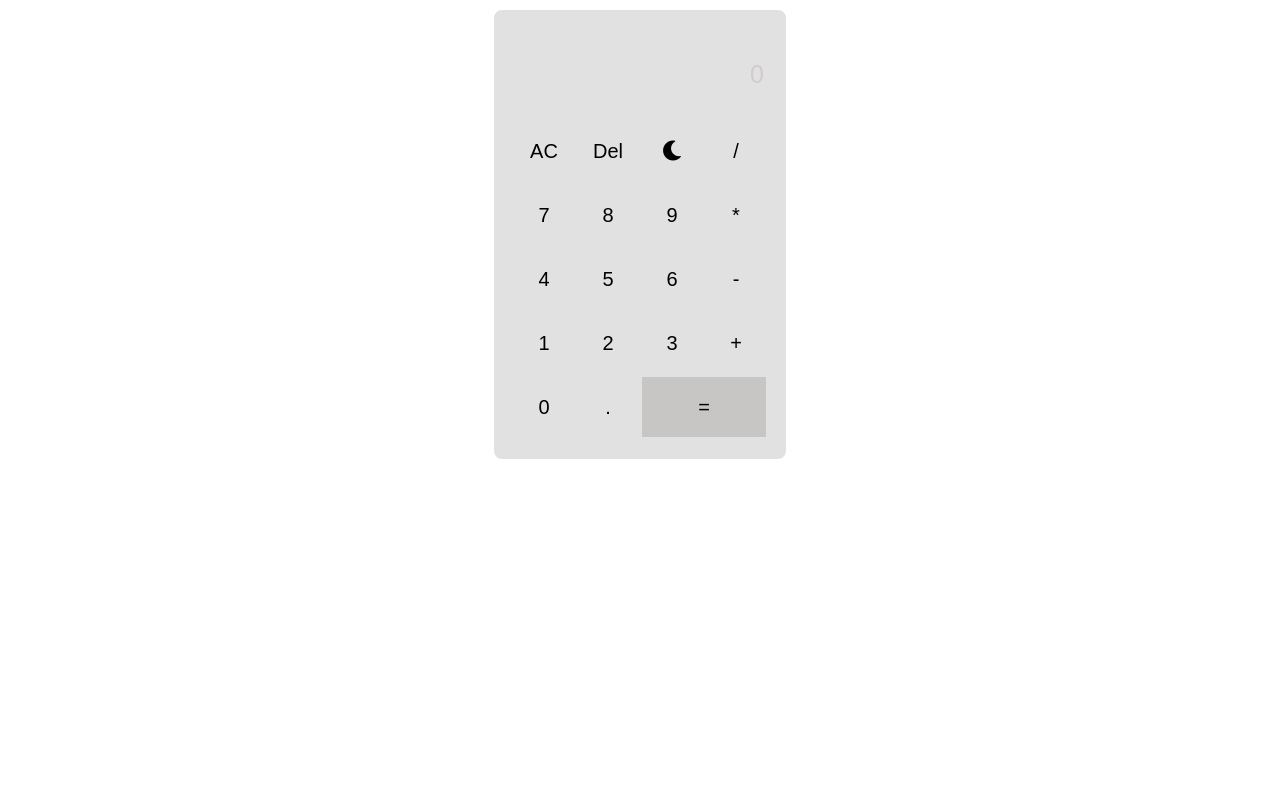
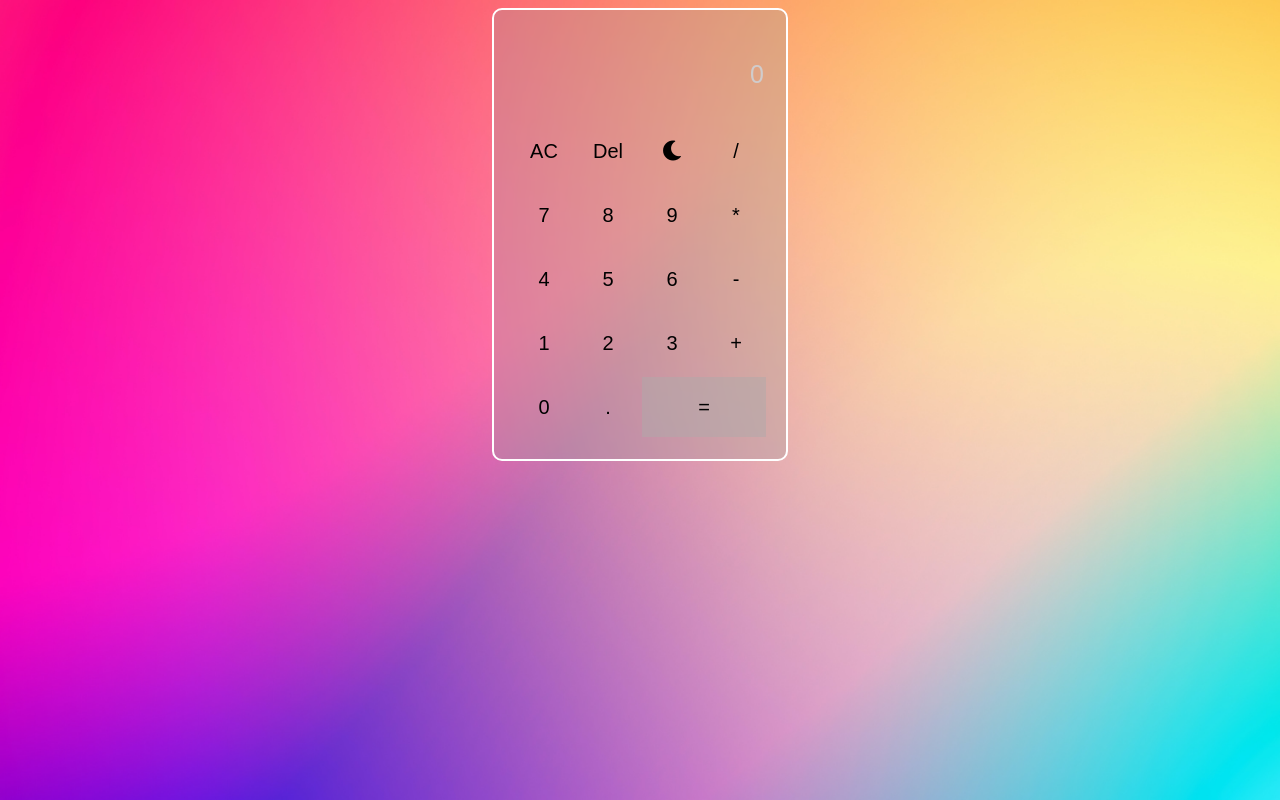
Before and after one commit to Gaurav-Bimali/Calculator, a plain HTML site: page index.html in a window 1280 px wide. Drawn offline with Linux system fonts and the light colour scheme.

Commit message:
Update style.css

```diff
--- a/style.css
+++ b/style.css
@@ -1,5 +1,5 @@
 body{
-    background-image: url(../images/car.jpg);
+    background-image: url(car.jpg);
     background-repeat: no-repeat;
     background-size: cover;
     font-family: 'poppins';
```
